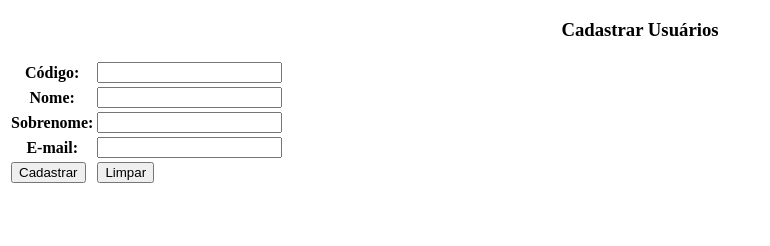
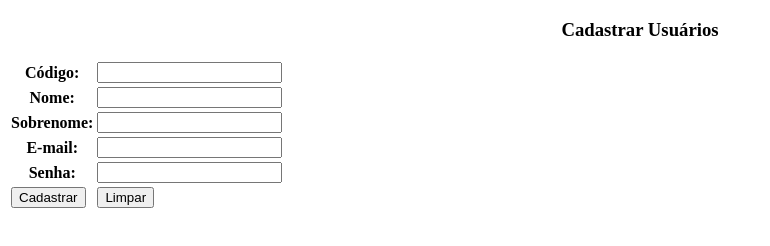
Before and after one commit to leoferraari/leooferraari.github.io, a plain HTML site: page tabelausuario.html in a window 1280 px wide. Shown: the whole page, without its empty margins (0-770 px from the left). Drawn offline with Linux system fonts and the light colour scheme.

Commit message:
Informando Senha

```diff
--- a/tabelausuario.html
+++ b/tabelausuario.html
@@ -45,6 +45,14 @@
                             </td>
                         </tr>
                         <tr>
+                            <th>
+                                  <label for="passwordUsuario">Senha: </label>
+                            </th>
+                            <td>
+                                  <input type="password" name="passwordUsuario" id="passwordUsuario" maxlength="32">
+                            </td>
+                        </tr>
+                        <tr>
                               <td><input type="submit" name="buttonSubmit" value="Cadastrar"></td>
                               <td><input type="reset"name="buttonReset" value="Limpar"></td>
                         </tr>
```
